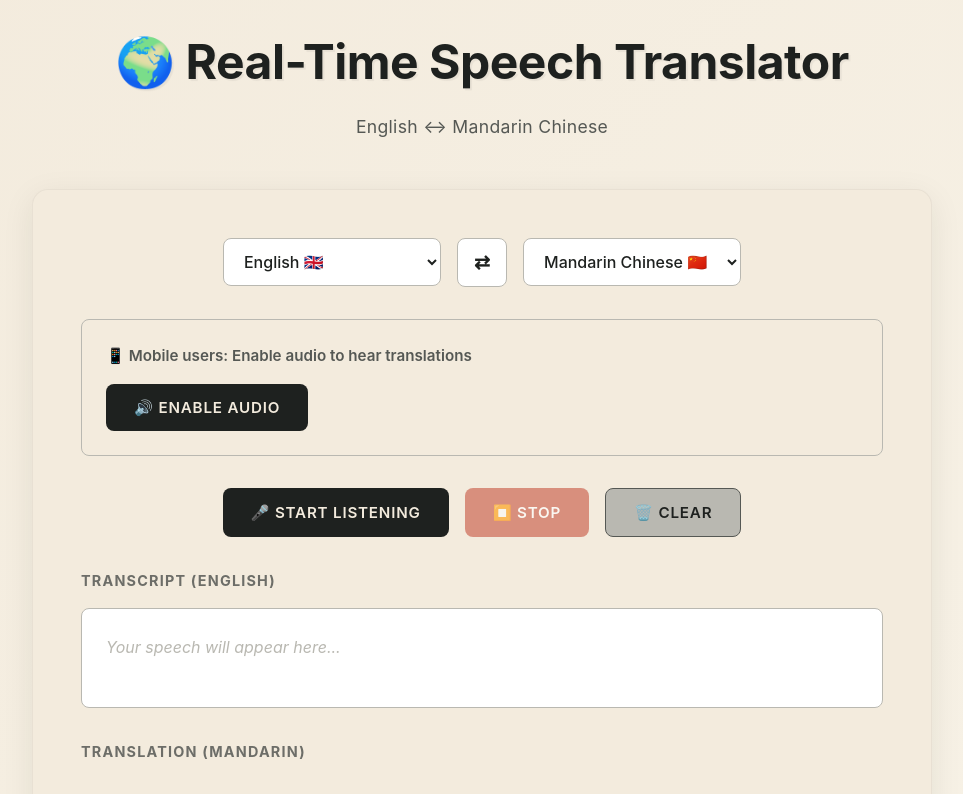
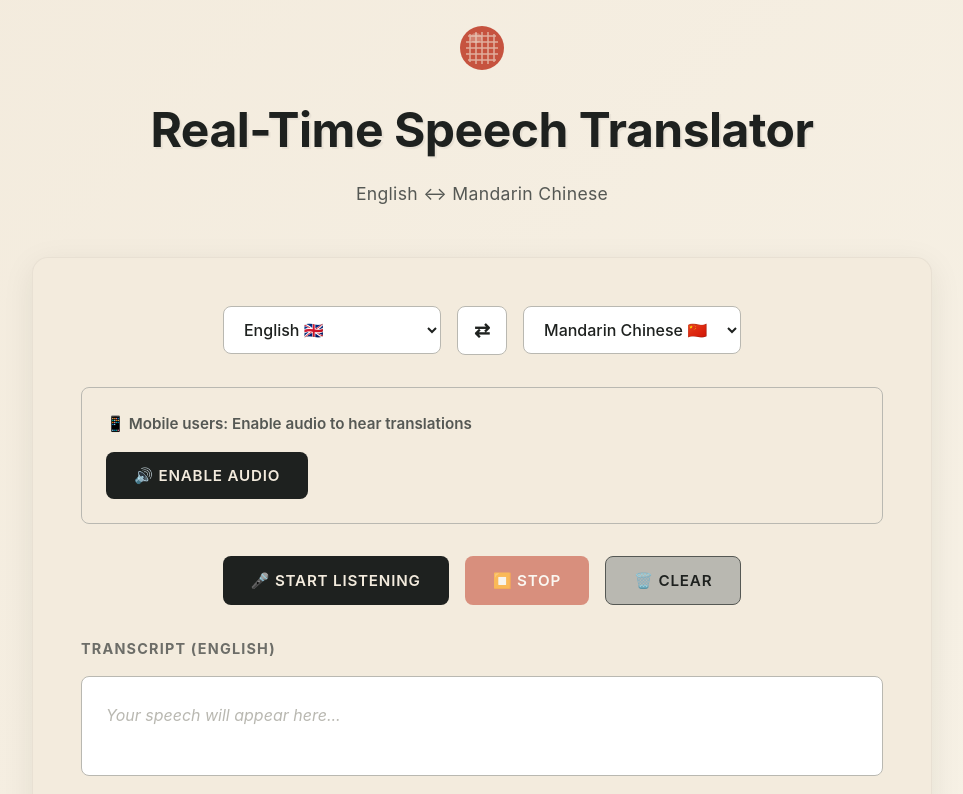
Before and after one commit to joeydavidson81-jpg/Kaizen-Training, a Next.js app: page / in a window 1280 px wide. Shown: the top 794 px of the page, without its empty margins (158-1121 px from the left). Built offline with nearby package versions, Linux system fonts and the light colour scheme.

Commit message:
Refactor Home component layout and update imports

```diff
--- a/pages/index.js
+++ b/pages/index.js
@@ -1,15 +1,45 @@
-import React, { useState, useRef, useEffect } from 'react';
-import SpeechTranslator from '../app/components/SpeechTranslator';
-import '../public/styles/globals.css';
+import SpeechTranslator from '@/app/components/SpeechTranslator';
 
 export default function Home() {
   return (
-    <main className="container">
+    <div className="container">
       <div className="header">
-        <h1>🌍 Real-Time Speech Translator</h1>
+        {/* Pickleball Logo SVG */}
+        <svg
+          width="48"
+          height="48"
+          viewBox="0 0 48 48"
+          style={{ margin: '0 auto 12px', display: 'inline-block' }}
+        >
+          {/* Outer circle - red pickleball */}
+          <circle cx="24" cy="24" r="22" fill="#C6533F" />
+
+          {/* Waffle pattern (dimples) */}
+          <g fill="none" stroke="#F3EBDD" strokeWidth="1.5" opacity="0.6">
+            {/* Vertical lines */}
+            <line x1="12" y1="10" x2="12" y2="38" />
+            <line x1="18" y1="8" x2="18" y2="40" />
+            <line x1="24" y1="8" x2="24" y2="40" />
+            <line x1="30" y1="8" x2="30" y2="40" />
+            <line x1="36" y1="10" x2="36" y2="38" />
+
+            {/* Horizontal lines */}
+            <line x1="10" y1="12" x2="38" y2="12" />
+            <line x1="8" y1="18" x2="40" y2="18" />
+            <line x1="8" y1="24" x2="40" y2="24" />
+            <line x1="8" y1="30" x2="40" y2="30" />
+            <line x1="10" y1="36" x2="38" y2="36" />
+          </g>
+
+          {/* Highlight for dimension */}
+          <ellipse cx="18" cy="14" rx="6" ry="5" fill="#F3EBDD" opacity="0.3" />
+        </svg>
+
+        <h1>Real-Time Speech Translator</h1>
         <p>English ↔ Mandarin Chinese</p>
       </div>
+
       <SpeechTranslator />
-    </main>
+    </div>
   );
 }
```
